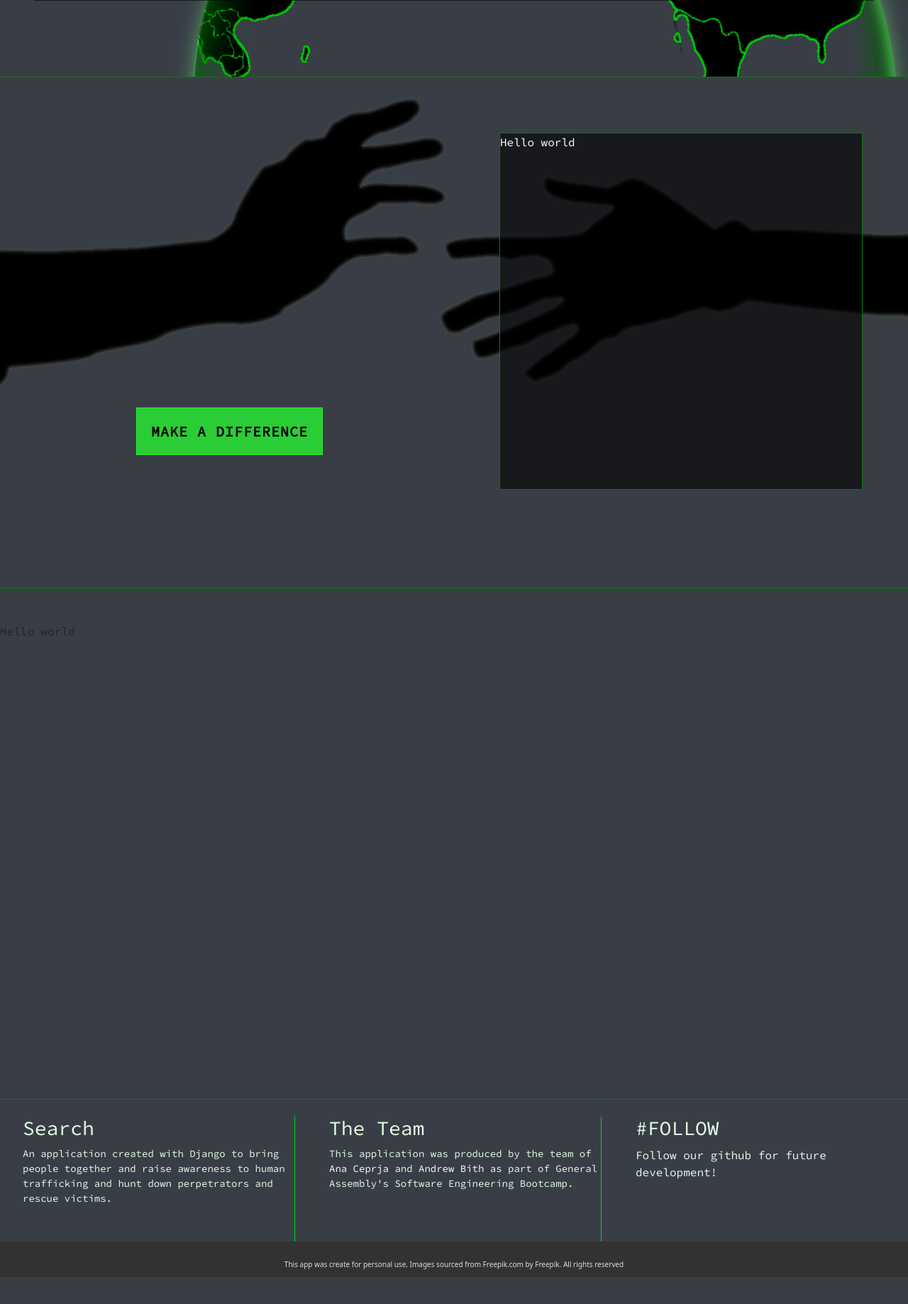
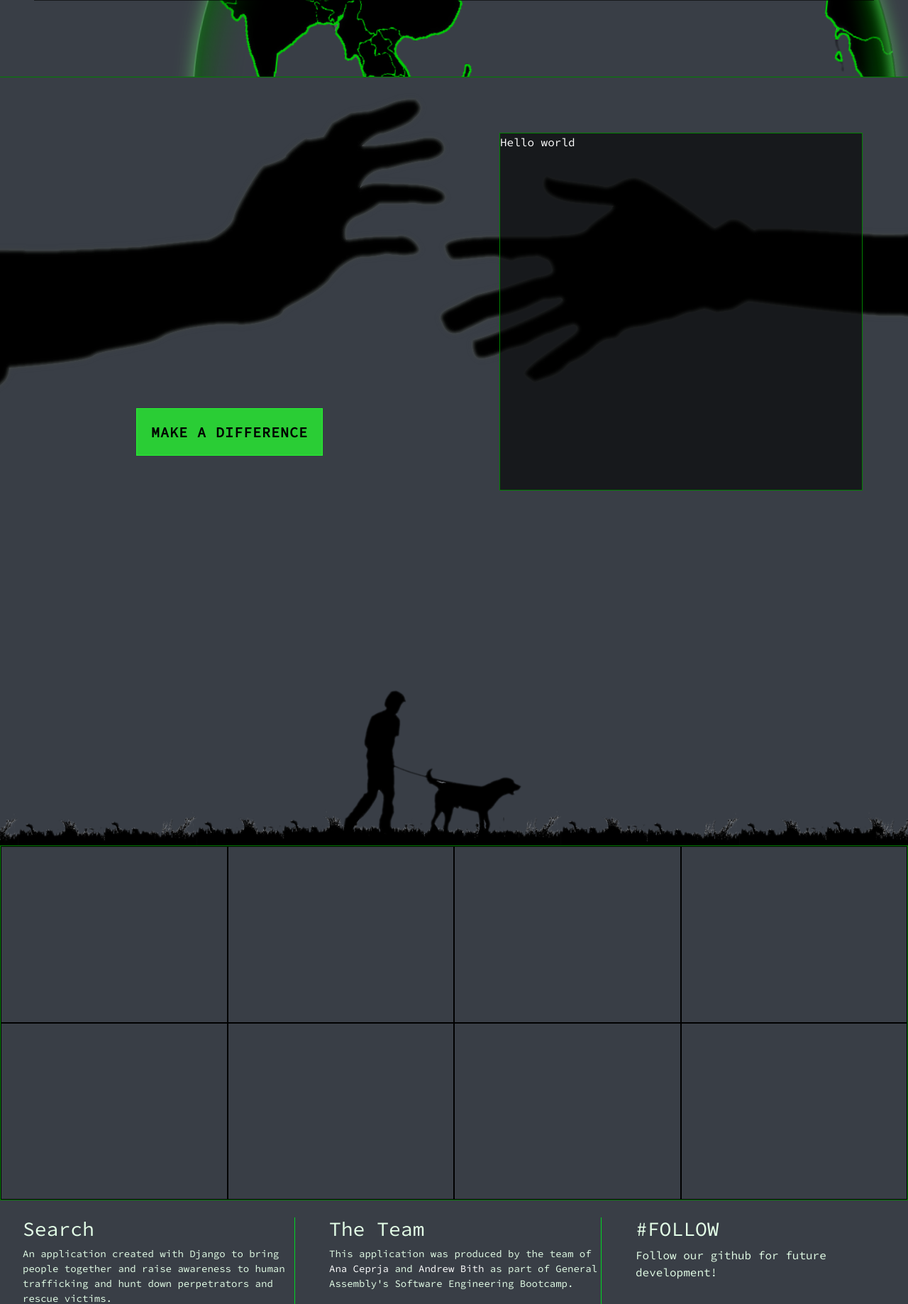
Before and after one commit to andrew8bit/project4, a Django app: page / in a window 1280 px wide. Shown: the part 691-2528 px from the top of the page at 71% size. Before the commit the page ends 2490 px from the top, so only its background shows below. Run offline with Django 3.2, Linux system fonts and the light colour scheme.

Commit message:
added image carousal on homepage - need to decide images and content - photoshopped search image above carousel

```diff
--- a/main_app/static/global.css
+++ b/main_app/static/global.css
@@ -81,6 +81,7 @@ nav button {
       transition: all .3s ease-in-out;
 }
 .nav-a:hover {
+          transition: all 0.3s ease-in-out;
           color: #ffffff;
           background: #00d624;
           box-shadow: 0px 4px 0px 0px #000000;
@@ -125,6 +126,7 @@ nav button {
   font-family: 'Source Code Pro', monospace;
 }
 .footer-container:hover {
+  transition: all 0.3s ease-in-out;
   color:white;
   background-color: #585858;
 }
--- a/main_app/static/home.css
+++ b/main_app/static/home.css
@@ -22,12 +22,13 @@
     color: white;
     background-color: transparent;
     border: 1px solid rgba(37, 255, 48, 0.74);
-    transition: all 0.3s ease-in;
+    transition: all 0.3s ease-in-out;
     text-transform: uppercase;
 
 }
 
 .signup-btn:hover {
+    transition: all 0.3s ease-in-out;
     color:black;
     background-color:rgba(37, 255, 48, 0.74);
     border-radius: .5em;
@@ -60,7 +61,7 @@
   }
 
   @keyframes movement {
-    0% { background-position:0 0 }
+    0% { background-position:500px 0 }
     100% { background-position: 1000px 0 }
   }
 
@@ -83,7 +84,7 @@
     background-image: url('./images/hands.png');
     size: 100%;
     background-position: top;
-    border-bottom: 1px solid green;
+
 }
 
 .donation_description {
@@ -108,7 +109,7 @@
     text-transform: uppercase;
     background-color:rgba(37, 255, 48, 0.74);
     border: 1px solid rgba(37, 255, 48, 0.74);
-    transition: all 0.3s ease-in;
+    transition: all 0.3s ease-in-out;
     position: relative;
     top: 65%;
     left: 15%;
@@ -118,18 +119,33 @@
 }
 
 .makeadiff-a:hover {
+    transition: all 0.3s ease-in-out;
     color:rgba(37, 255, 48, 0.74);
     background-color:transparent;
     border-radius: .5em;
 }
 
 /**************************** Homepage Page 3 styles **************************************/
+.pg3-header {
+    z-index: -1;
+    padding-top: 100px;
+    background-color: #393e46;
+    transition: all .3s ease-in-out;
+}
+.pg3-header:hover {
+    transition: all .3s ease-in-out;
+    background-color: green;
+}
+
+.pg3-img {
+    width: 100%;
+    height: 100%;
+}
 
 .pg3 {
     font-family: 'Source Code Pro', monospace;
-    padding-top: 3em;
     background-color: #393e46;
-    height: 90%;
+    height: 100%;
     size: 100%;
     background-position: top;
     border-bottom: 1px solid green;
--- /dev/null
+++ b/main_app/static/homecarousel.css
@@ -0,0 +1,143 @@
+.img-box-desc-container {
+    color: transparent;
+    background-color:transparent;
+    display: flex;
+    text-align: center;
+    justify-content: center;
+    width: 100%;
+    height: 500px;
+    display: flex;
+    flex-wrap: wrap;
+    border: 1px solid green;
+    overflow: hidden;
+  }
+
+  .text-middle {
+  align-items: flex-end;
+  }
+
+  .text-left {
+    padding: 2em;
+  }
+
+  .text-right {
+  padding: 2em;
+  }
+
+  .left{
+    justify-content: flex-end;
+  }
+
+  .middle {
+    justify-content: center;
+  }
+
+  .right {
+  }
+
+  .img-cell {
+    border: 1px solid black;
+    display: flex;
+    align-items: center;
+    width: 25%;
+    height: 50%;
+    transition: all .5s ease-in-out;
+    transform-origin: top center;
+    background-size: cover;
+    background-repeat: no-repeat;
+  }
+
+  .shadow-right:hover {
+    box-shadow: 20px 20px 20px 20px rgba(0, 0, 0, .5);
+  }
+
+  .shadow-left:hover {
+    box-shadow: -20px 20px 20px 20px rgba(0, 0, 0, .5);
+  }
+
+  .cell-1 {
+
+  }
+
+  .cell-1:hover {
+    color: black;
+  }
+
+  .cell-2 {
+
+  }
+
+  .cell-2:hover{
+    color: white;
+  }
+
+  .cell-3 {
+
+  }
+
+  .cell-3:hover{
+    color: orange;
+  }
+
+  .cell-4 {
+
+  }
+
+  .cell-4:hover{
+    color: black;
+  }
+
+  .cell-5 {
+
+  }
+
+  .cell-5:hover{
+    color: black;
+  }
+
+  .cell-6 {
+
+  }
+
+  .cell-6:hover{
+    color: orange;
+  }
+
+  .cell-7 {
+
+  }
+
+  .cell-7:hover{
+    color: white;
+  }
+
+  .cell-8 {
+
+  }
+
+  .cell-8:hover{
+    color: white;
+  }
+
+  .cell-top:hover {
+    transform-origin: top center;
+    border: 1px solid green;
+    transform: scale(2,2)
+  }
+  .cell-bottom:hover {
+    transform-origin: top center;
+    border: 1px solid green;
+    transform: scale(2,2) translate(0, -125px)
+  }
+
+  @media screen and (min-width: 768px) {
+    .home-main {
+      height: 60vh;
+    }
+  }
+
+  @media screen and (min-width: 1200px) {
+    .home-main {
+      height: 100vh;
+    }
+  }
--- a/main_app/static/typewriter.css
+++ b/main_app/static/typewriter.css
@@ -37,8 +37,6 @@
         font-size: 1.5em;
         white-space: nowrap;
         overflow: hidden;
-
-
         -webkit-animation-fill-mode: forwards;
         animation-fill-mode: forwards;
       }
--- a/main_app/templates/base.html
+++ b/main_app/templates/base.html
@@ -21,6 +21,7 @@
       href="{% static 'typewriter.css' %}"
     />
     <link rel="stylesheet" type="text/css" href="{% static 'global.css' %}" />
+    <link rel="stylesheet" type="text/css" href="{% static 'homecarousel.css' %}" />
 
     {% comment %}
     <script defer src="{% static 'app.js' %}"></script>
@@ -200,6 +201,8 @@
       crossorigin="anonymous"
     ></script>
   </body>
+
+
         <footer class="footer-container">
         <div class="about-project">
             <h3>Search</h3>
@@ -227,4 +230,6 @@
     <div class="copywrite-container">
         <p>This app was create for personal use. Images sourced from Freepik.com by Freepik. All rights reserved</p>
     </div>
+
+
 </html>
--- a/main_app/templates/index.html
+++ b/main_app/templates/index.html
@@ -40,11 +40,53 @@
     </div>
   </div>
 </div>
+<div class=" pg3-header ">
+<img class=" pg3-img" src="../static/images/search-and-rescue.png">
+
+</div>
 
 <div class="pg3">
-    <div>
-    Hello world
-    </div>
+          <div class="img-box-desc-container">
+        <div class="img-cell cell-top cell-1 left shadow-right">
+        <div  class="text-left">
+          <h5></h5>
+            </div>
+        </div>
+        <div class="img-cell cell-top cell-2 middle shadow-right">
+        <div  class="text-middle">
+          <h3></h3>
+            </div>
+        </div>
+        <div class="img-cell cell-top cell-3 middle shadow-left">
+        <div  class="text-middle">
+          <h5></h5>
+            </div>
+        </div>
+        <div class="img-cell cell-top cell-4 right shadow-left">
+        <div  class="text-right">
+          <p></p>
+            </div>
+        </div>
+        <div class="img-cell cell-bottom cell-5 left shadow-right">
+          <div  class="text-left">
+          <p></p>
+            </div>
+        </div>
+        <div class="img-cell cell-bottom cell-6 middle shadow-right">
+        <div  class="text-middle">
+          <h5></h5>
+            </div>
+        </div>
+        <div class="img-cell cell-bottom cell-7 middle shadow-left">
+        <div  class="text-middle">
+          <h3></h3>
+            </div>
+        </div>
+        <div class="img-cell cell-bottom cell-8 right shadow-left">
+        <div  class="text-right">
+          <h5></h5>
+            </div>
+        </div>
 </div>
 
 {% endblock %}
```
Also changed, not shown: main_app/static/images/search-and-rescue.png (added).
